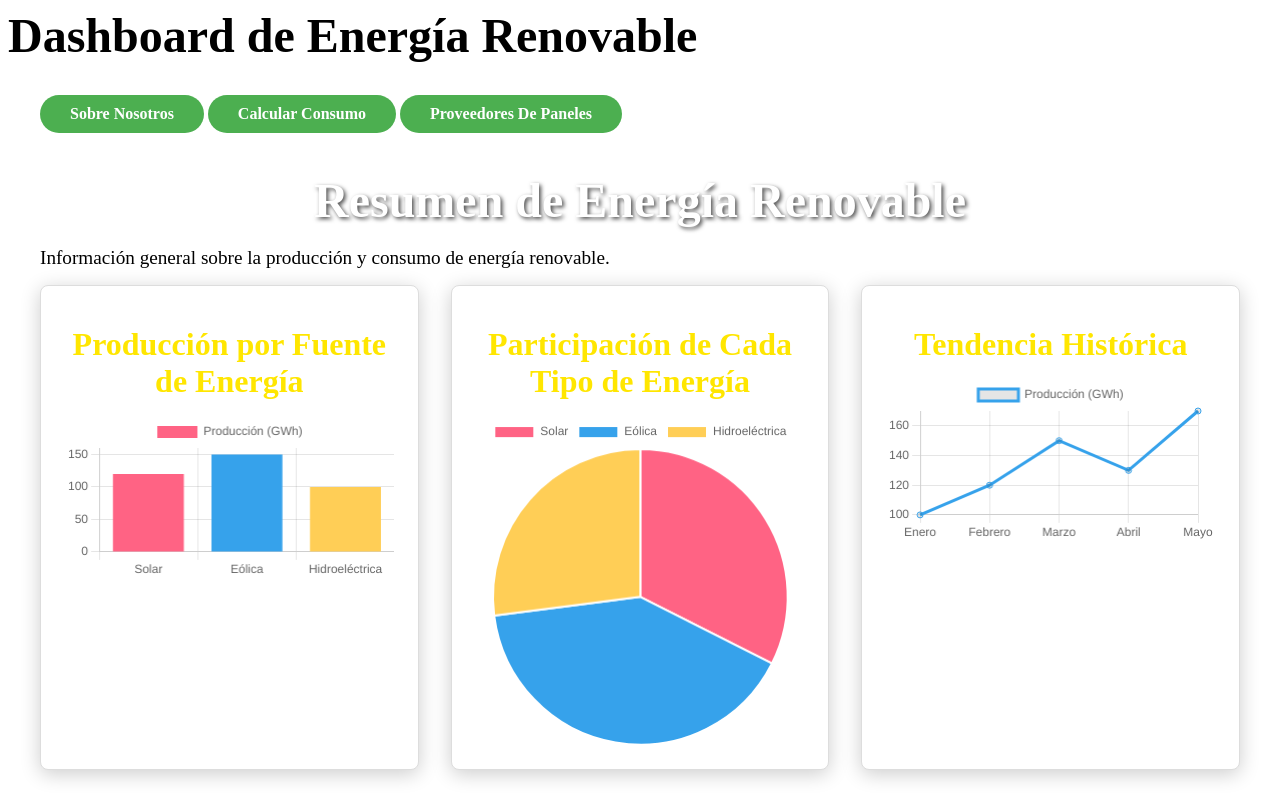
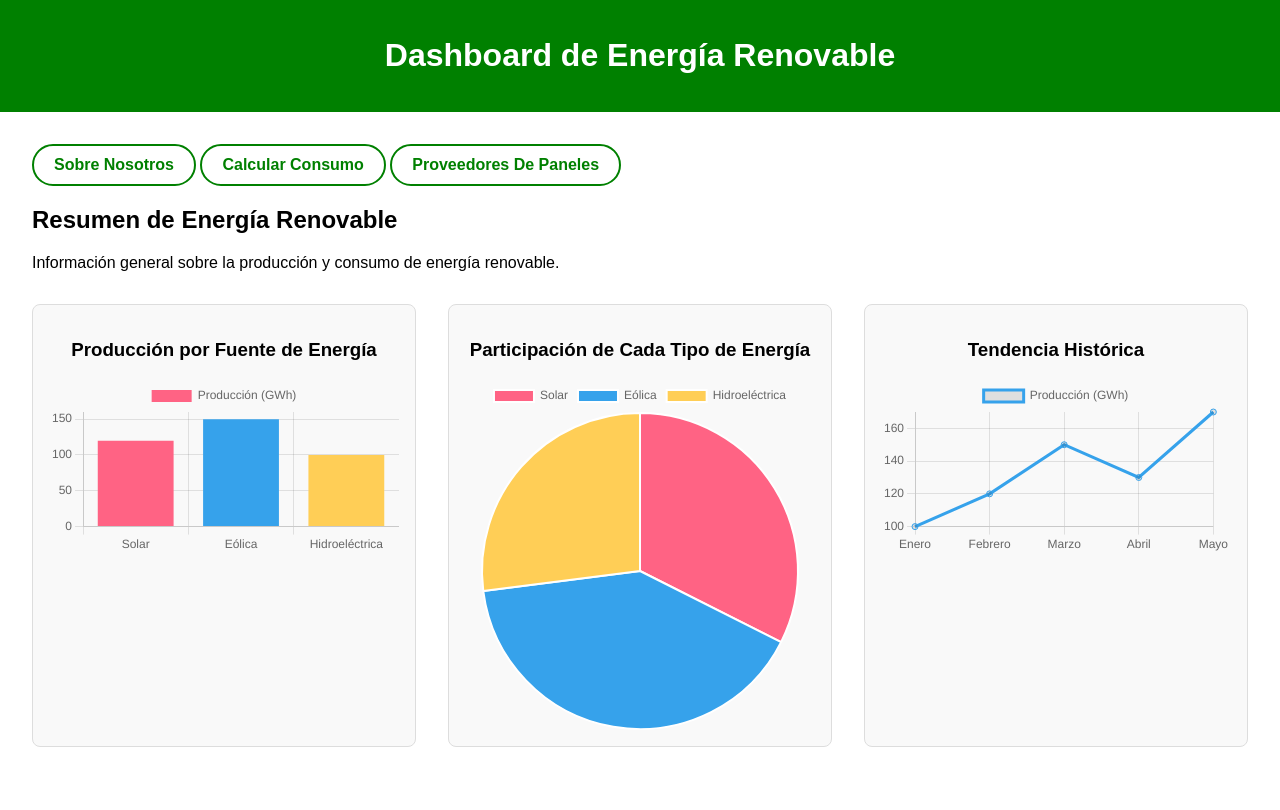
Before and after one commit to ProgramasEnPython/Energy_Project, a Flask app: page / in a window 1280 px wide. After the commit the page ends 747 px from the top, so only its background shows below. Run offline with Flask 3, Linux system fonts and the light colour scheme.

Commit message:
Proveedores
se hizo cambio en html,css y JS

Co-Authored-By: LCarlosVZ <135681532+LCarlosVZ@users.noreply.github.com>
Co-Authored-By: damoralesgu <183436342+damoralesgu@users.noreply.github.com>

```diff
--- a/static/styleindex.css
+++ b/static/styleindex.css
@@ -1,244 +1,97 @@
-/* General */
 body {
-    body {
-        font-family: Arial, sans-serif;
-        margin: 0;
-        background-color: #4caf50;
-    }
-
-    .solar-header {
-        background-image: url('https://www.genpower.es/wp-content/uploads/2022/10/paneles-solares.png.webp');
-        background-size: cover;
-        background-position: center;
-        height: 300px;
-        display: flex;
-        align-items: center;
-        color: #fff;
-        position: relative;
-    }
-
-    .solar-header::before {
-        content: "";
-        position: absolute;
-        top: 0;
-        left: 0;
-        right: 0;
-        bottom: 0;
-        background-color: rgba(0, 0, 0, 0.5);
-        z-index: 1;
-    }
-
-    .header-container {
-        position: relative;
-        text-align: center;
-        z-index: 2;
-    }
-
-    .provider-title {
-        text-align: center;
-        margin: 20px 0;
-        transition: color 0.3s ease; /* Transición para el cambio de color */
-    }
-
-    .provider {
-        cursor: pointer; /* Cambiar cursor para indicar interactividad */
-        transition: transform 0.3s ease; /* Transición para el efecto de hover */
-    }
-
-    .provider:hover {
-        transform: scale(1.05); /* Efecto de aumento al pasar el cursor */
-    }
-
+    font-family: Arial, sans-serif;
+    margin: 0;
+    padding: 0;
+    box-sizing: border-box;
 }
 
-/* Header */
-.solar-header {
-    background-image: url('https://cdn.pixabay.com/photo/2024/03/26/11/57/solar-8656654_640.jpg'); /* Fondo de paneles solares */
-    background-size: cover; /* Asegura que la imagen cubra todo el header */
-    background-position: center; /* Centrar la imagen */
-    position: relative; /* Para los efectos de capa */
-    height: 300px; /* Altura del header */
-    display: flex; /* Usar flexbox para alinear el contenido */
-    align-items: center; /* Centrar verticalmente el contenido */
-    justify-content: center; /* Centrar horizontalmente el contenido */
-    color: #fff; /* Color de texto blanco */
+header {
+    background-color: green;
+    color: white;
+    padding: 1rem;
+    text-align: center;
 }
 
-/* Superposición semitransparente para mejorar la legibilidad del texto */
-.solar-header::before {
-    content: "";
-    position: absolute; /* Posicionar en el fondo */
-    top: 0;
-    left: 0;
-    right: 0;
-    bottom: 0;
-    background-color: rgba(0, 0, 0, 0.5); /* Negro semitransparente */
-    z-index: 1; /* Colocar por debajo del texto */
-}
-
-.header-container {
-    position: relative; /* Para colocar el texto por encima de la superposición */
-    text-align: center; /* Centrar texto */
-    z-index: 2; /* Colocar por encima de la superposición */
-}
-
-.logo {
-    width: 100px; /* Ajusta el tamaño del logo */
-    margin-bottom: 1rem; /* Espacio debajo del logo */
-}
-
-h1 {
-    font-size: 3rem; /* Tamaño grande para el título */
-    margin: 0; /* Sin margen */
-}
-
-p {
-    font-size: 1.2rem; /* Tamaño de fuente para el subtítulo */
-    margin-bottom: 1rem; /* Espacio debajo del párrafo */
-}
-
-/* Estilos del menú de navegación */
-nav {
-    margin-top: 1rem; /* Espacio superior para la navegación */
-}
-
-.nav-links {
-    list-style: none; /* Sin viñetas */
-    padding: 0; /* Sin padding */
-    display: flex; /* Usar flexbox para el menú */
-    gap: 2rem; /* Espacio entre enlaces */
-}
-
-.nav-links li a {
-    text-decoration: none; /* Sin subrayado */
-    color: #ffe600; /* Color amarillo para enlaces */
-    font-size: 1.2rem; /* Tamaño de fuente para enlaces */
-    transition: color 0.3s, transform 0.3s; /* Transiciones suaves */
-}
-
-.nav-links li a:hover {
-    color: #ff9800; /* Color naranja al pasar el cursor */
-    transform: scale(1.1); /* Efecto de aumento al pasar el cursor */
-}
-
-/* Estilos para los encabezados */
-h2 {
-    font-size: 3rem; /* Tamaño de fuente grande */
-    color: #fff; /* Color blanco para encabezados */
-    margin-bottom: 1rem; /* Espacio debajo del encabezado */
-    text-align: center; /* Centrar el texto */
-    text-shadow: 2px 2px 4px rgba(0, 0, 0, 0.7); /* Sombra para el texto */
-}
-
-h3 {
-    font-size: 2rem; /* Tamaño de fuente medio */
-    color: #ffe600; /* Color amarillo para h3 */
-    margin: 1rem 0; /* Espacio arriba y abajo */
-}
-
-/* Efecto futurista para enlaces */
-h3 a {
-    text-decoration: none; /* Sin subrayado */
-    color:#366e3d; /* Color amarillo para enlaces */
-    transition: color 0.3s, transform 0.3s; /* Efecto de transición para el color */
-}
-
-/* Efecto al pasar el cursor sobre los enlaces de h3 */
-h3 a:hover {
-    color: #ff9800; /* Color naranja al pasar el cursor */
-    transform: scale(1.1); /* Aumenta el tamaño */
-}
-
-/* Main Content */
 main {
     padding: 2rem;
 }
 
-/* Intro */
-.intro {
-    background-color:rgba(17, 181, 17, 0.333); /* Fondo negro semitransparente */
-    padding: 2rem;
-    border-radius: 10px; /* Bordes redondeados */
-    backdrop-filter: blur(5px); /* Efecto de desenfoque de fondo */
+#resumen {
+    margin-bottom: 2rem;
 }
 
-/* Gráficos */
 #graficos {
     display: grid;
     grid-template-columns: repeat(auto-fit, minmax(300px, 1fr));
     gap: 2rem;
 }
 
-/* Estilo para gráficos */
 .grafico {
-    background-color: white; /* Fondo blanco para contraste */
-    padding: 1.5rem; /* Aumento del padding */
+    background-color: #f9f9f9;
+    padding: 1rem;
     border: 1px solid #ddd;
     border-radius: 8px;
     text-align: center;
-    box-shadow: 0 4px 20px rgba(0, 0, 0, 0.2); /* Sombra más profunda */
-    transition: transform 0.3s, box-shadow 0.3s; /* Efecto de transformación */
 }
 
-/* Efecto al pasar el cursor en gráficos */
-.grafico:hover {
-    transform: scale(1.05); /* Efecto de zoom */
-    box-shadow: 0 8px 30px rgba(0, 0, 0, 0.4); /* Sombra más intensa */
+
+#nosotros {
+    display: inline-block;               /* Para que el enlace se comporte como un botón */
+    padding: 10px 20px;                 /* Espaciado interno */
+    background-color: white;            /* Color de fondo blanco */
+    color: green;                        /* Color de texto verde */
+    font-weight: bold;                   /* Texto en negrita */
+    border: 2px solid green;             /* Bordes verdes */
+    border-radius: 25px;                /* Bordes ovalados */
+    text-decoration: none;               /* Sin subrayado */
+    transition: background-color 0.3s, color 0.3s; /* Efecto de transición */
+    margin-left: 0;
 }
 
-/* Botones */
-.button-container {
-    text-align: center; /* Centrar el contenedor de botones */
-    margin-top: 2rem; /* Espacio arriba del botón */
+/* Efecto al pasar el cursor */
+#nosotros:hover,
+#nosotros:focus {
+    background-color: green;             /* Cambia el fondo a verde */
+    color: white;                        /* Cambia el texto a blanco */
+    outline: none;                      /* Sin borde de enfoque */
 }
 
-.button {
-    display: inline-block; /* Para que los enlaces se comporten como botones */
-    padding: 10px 30px; /* Ajuste del padding */
-    background-color: #4caf50; /* Verde vibrante */
-    color: white; /* Texto blanco */
+#consumo {
+    display: inline-block;
+    padding: 10px 20px;
+    background-color: white;
+    color: green;
     font-weight: bold;
-    border: none; /* Sin bordes */
-    border-radius: 25px; /* Bordes redondeados */
+    border: 2px solid green;
+    border-radius: 25px;
     text-decoration: none;
-    transition: background-color 0.3s, transform 0.3s; /* Transiciones suaves */
+    transition: background-color 0.3s, color 0.3s;
+    margin-left: 0;
 }
 
-/* Efecto al pasar el cursor sobre los botones */
-.button:hover {
-    background-color: #366e3d; /* Color más oscuro al pasar el cursor */
-    transform: translateY(-2px); /* Desplazamiento al pasar el cursor */
+#consumo:hover,
+#consumo:focus {
+    background-color: green;
+    color: white;
+    outline: none;
 }
 
-/* Footer */
-footer {
-    padding: 1rem 0; /* Espaciado vertical para el footer */
-    text-align: center; /* Centrar el texto */
+#proveedores {
+    display: inline-block;
+    padding: 10px 20px;
+    background-color: white;
+    color: green;
+    font-weight: bold;
+    border: 2px solid green;
+    border-radius: 25px;
+    text-decoration: none;
+    transition: background-color 0.3s, color 0.3s;
+    margin-left: 0;
 }
 
-.footer-container {
-    background-color: rgba(0, 0, 0, 0.8); /* Fondo negro semitransparente */
-    color: white; /* Color del texto */
-    padding: 1rem; /* Espaciado interno */
-    border-radius: 8px; /* Bordes redondeados */
-    box-shadow: 0 -2px 10px rgba(0, 0, 0, 0.2); /* Sombra superior */
+#proveedores:hover,
+#proveedores:focus {
+    background-color: green;
+    color: white;
+    outline: none;
 }
-
-/* Media Queries */
-@media (max-width: 768px) {
-    h2 {
-        font-size: 2.5rem; /* Disminuir el tamaño del encabezado h2 en pantallas más pequeñas */
-    }
-
-    h3 {
-        font-size: 1.5rem; /* Disminuir el tamaño del encabezado h3 en pantallas más pequeñas */
-    }
-
-    .grafico {
-        padding: 1rem; /* Reducir el padding en gráficos */
-    }
-
-    .button {
-        padding: 8px 20px; /* Ajustar el tamaño del botón */
-    }
-}
--- a/templates/proveedores.html
+++ b/templates/proveedores.html
@@ -6,7 +6,7 @@
     <meta name="description" content="Página sobre proveedores de energías renovables, incluyendo paneles solares de alta eficiencia.">
     <meta name="keywords" content="paneles solares, energía renovable, Trina Solar, Solen Technology, Celsia, Enel Green Power">
     <link rel="icon" href="../static/favicon.ico" type="image/x-icon">
-    <link rel="stylesheet" href="../static/styleindex.css">
+    <link rel="stylesheet" href="../static/proveedores.css">
     <title>Proveedores de Paneles Solares</title>
 </head>
 <body>
```
Also changed, not shown: static/proveedores.css (added, +244 -0 lines).
